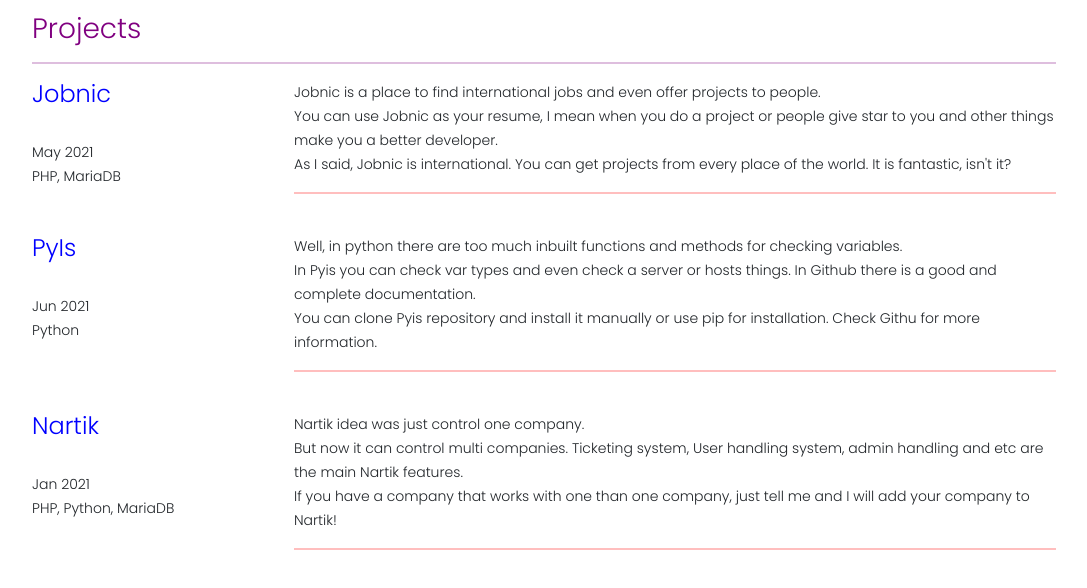
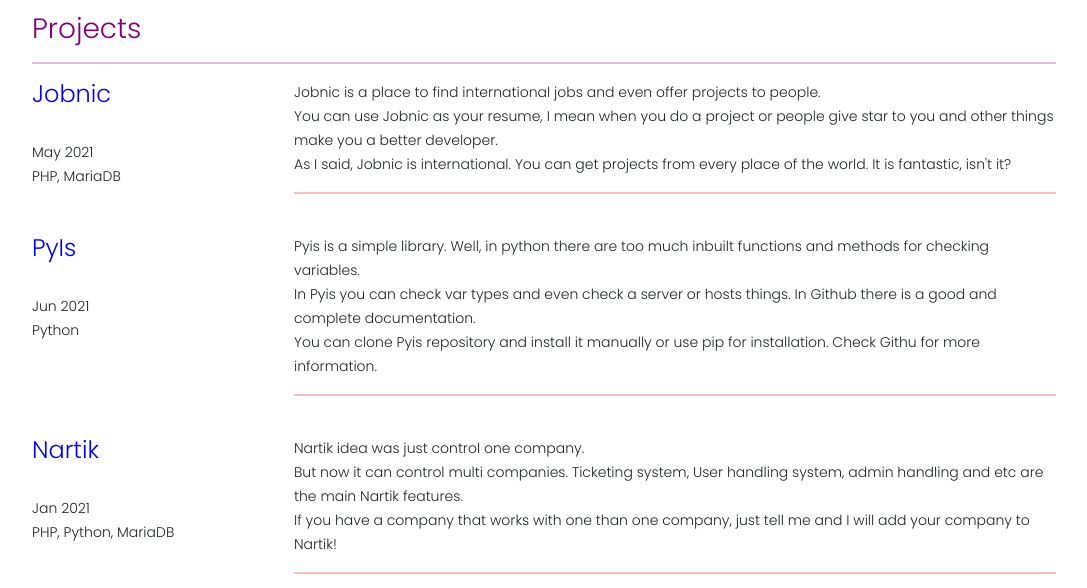
Before and after one commit to BlackIQ/BlackIQ.ir, a Flask app: page / in a window 1280 px wide. Shown: the part 944-1532 px from the top of the page, without its empty margins (96-1183 px from the left). Run offline with Flask 2, Linux system fonts and the light colour scheme; some libraries are stand-ins or nearby versions.

Commit message:
Add a sentence first of pyis

```diff
--- a/app/templates/index.html
+++ b/app/templates/index.html
@@ -210,7 +210,7 @@
                 </div>
                 <div class="col-md-9">
                     <small>
-                        Well, in python there are too much inbuilt functions and methods for checking variables.
+                        Pyis is a simple library. Well, in python there are too much inbuilt functions and methods for checking variables.
                         <br>
                         In Pyis you can check var types and even check a server or hosts things. In Github there is a good and complete documentation.
                         <br>
```
